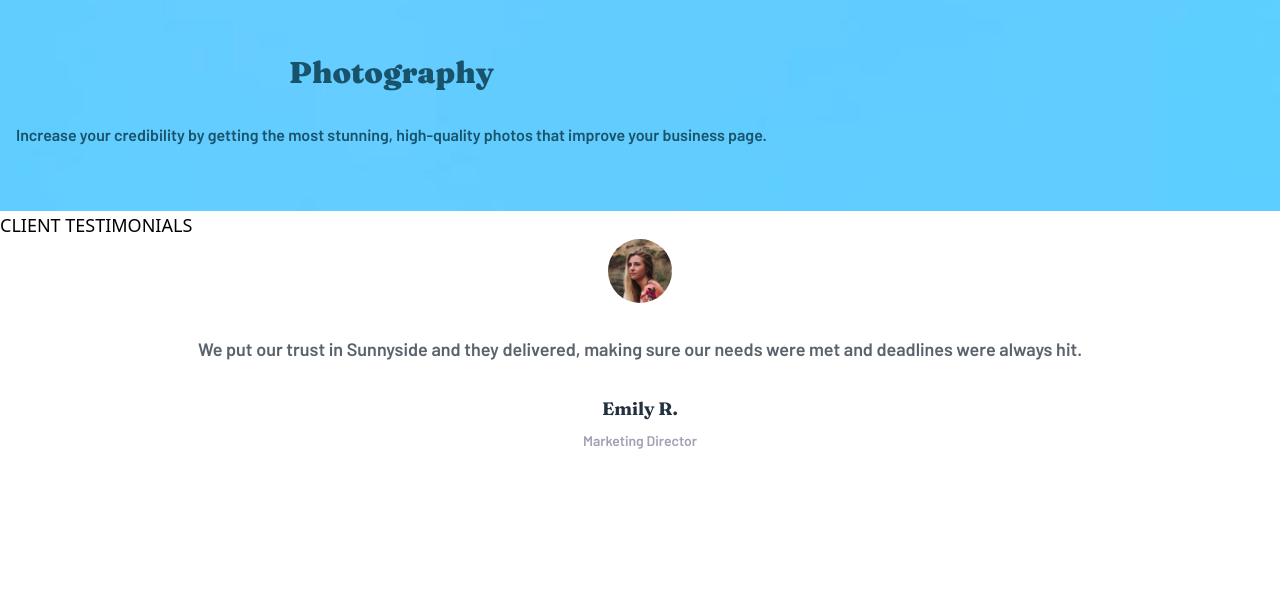
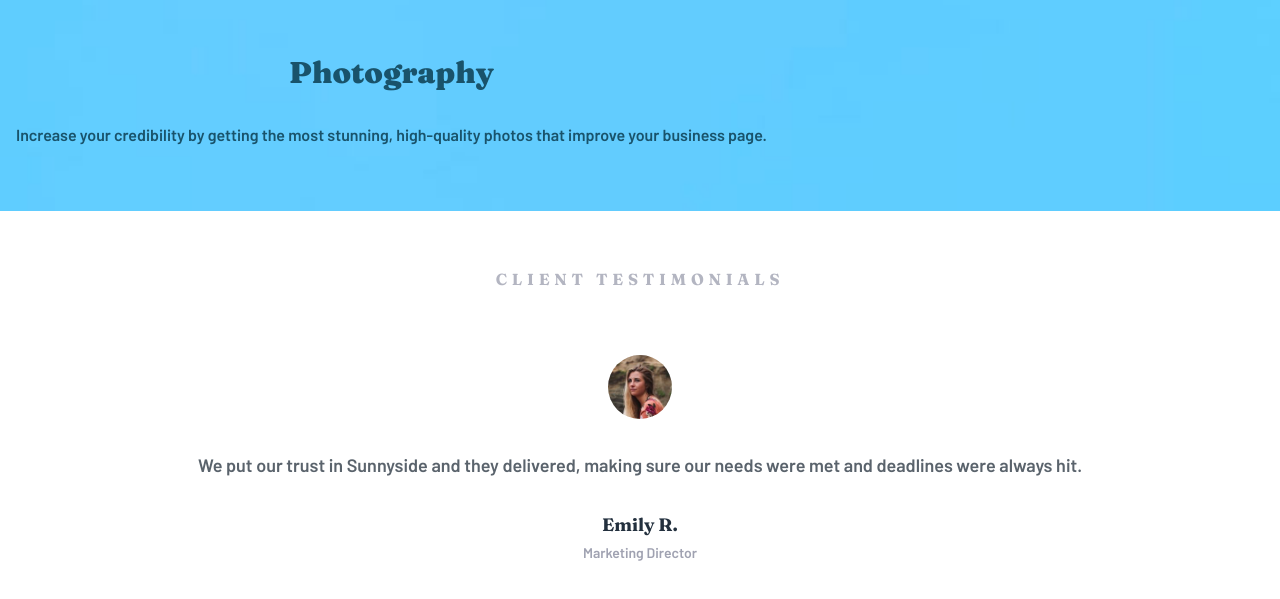
Before and after one commit to LucSil/sunnyside-agency-lander, a Vue app: page / in a window 1280 px wide. Shown: the part 8375-8974 px from the top of the page. Before the commit the page ends 8826 px from the top, so only its background shows below. Built offline with nearby package versions, Linux system fonts and the light colour scheme.

Commit message:
updated styling for Testimony and Testimonial

```diff
--- a/src/components/Testimonial.vue
+++ b/src/components/Testimonial.vue
@@ -1,6 +1,10 @@
 <template>
-  <section>
-    <h2>CLIENT TESTIMONIALS</h2>
+  <section class="grid place-items-center py-14">
+    <h2
+      class="font-fraunces text-base tracking-[0.3em] text-darkGrayishBlue opacity-60 mb-16"
+    >
+      CLIENT TESTIMONIALS
+    </h2>
     <Testimony />
   </section>
 </template>
--- a/src/components/added/Testimony.vue
+++ b/src/components/added/Testimony.vue
@@ -11,7 +11,7 @@
         were met and deadlines were always hit.
       </p>
       <div class="grid place-items-center">
-        <span class="mb-2 font-fraunces font-bold text-veryDarkDesatBlue"
+        <span class="mb-1 font-fraunces font-bold text-veryDarkDesatBlue"
           >Emily R.</span
         >
         <span class="font-barlow opacity-75 text-sm text-darkGrayishBlue"
```
